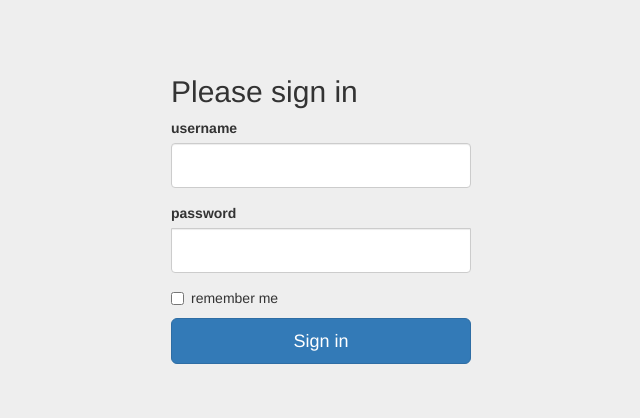
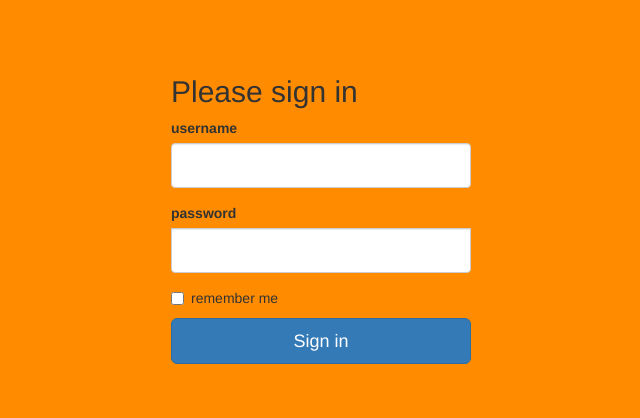
Before and after one commit to mvonherrmann-bit/project_groupB, a Flask app: page /login in a window 1280 px wide. Shown: the top 418 px of the page, without its empty margins (319-959 px from the left). Run offline with Flask 2, Linux system fonts and the light colour scheme; some libraries are stand-ins or nearby versions.

Commit message:
Update login.html

```diff
--- a/project/templates/login.html
+++ b/project/templates/login.html
@@ -11,6 +11,8 @@ Login
 {% endblock %}
 
 {% block content %}
+
+<body style="background-color:DarkOrange;">
     <div class="container">
 
       <form class="form-signin" method="POST" action="/login">
```
